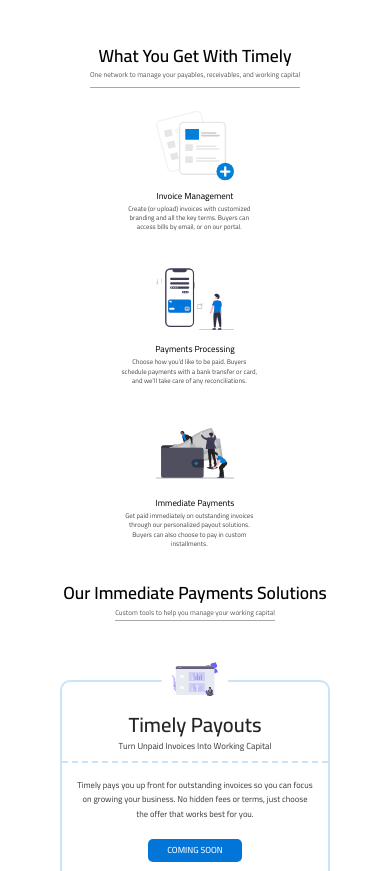
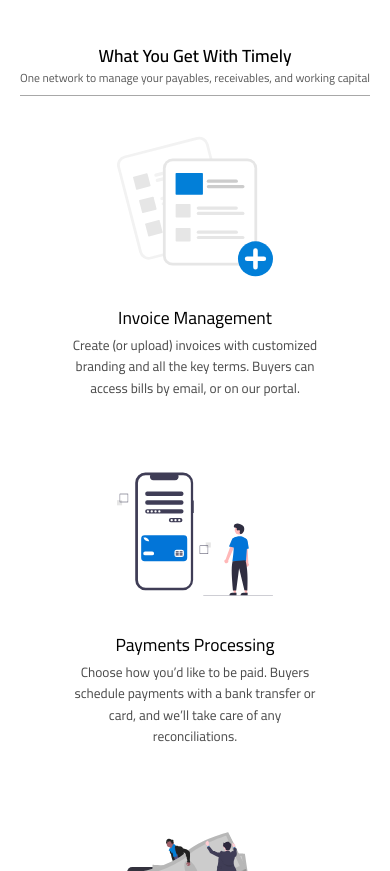
Before and after one commit to nick-fournier/timely-react-staging, a React (Create React App) app: page / in a window 390 px wide. Shown: the part 636-1507 px from the top of the page. Built offline with nearby package versions, Linux system fonts and the light colour scheme.

Commit message:
changed font sizes

```diff
--- a/src/pages/Home/Home.css
+++ b/src/pages/Home/Home.css
@@ -605,10 +605,10 @@
 
 
 
-@media screen and (min-width: 0) and (max-width: 600px) {
+@media screen and (min-width: 0) and (max-width: 480px) {
 
     .HomePageContainer{
-        max-width: 600px;
+        max-width: 480px;
     }
 
     .HomeNav{
@@ -689,24 +689,30 @@
         margin-bottom: 2em;
         padding-bottom: 1em;
         border-bottom: solid 0.5px rgba(128, 128, 128, 0.685);
+        font-size: 2em;
     }
 
 
 
     .HowItWorksView{
-        width: 50%;
+        font-size: 2em;
+        width: 80%;
         flex-direction: column;
         gap: 4em;
     }
 
     .HowItWorksCard img{
         height: 15em;
-        width: 40%;
+        width: 50%;
+        margin-bottom: 1.5em;
     }
 
 
     .HowItWorksParagraph{
-        width: 70%;
+        align-self: center;
+        width: 80%;
+        line-height: 1.6em;
+        margin-top: 0.5em;
     }
 
 
@@ -717,6 +723,7 @@
         display: flex;
         flex-direction: column;
         text-align: center;
+        margin-top: 5em;
     }
 
     .OurImmediatePaymentsHeader{
@@ -729,7 +736,7 @@
     .OurImmediatePaymentsSubheader{
         color: rgba(0, 0, 0, 0.644);
         margin-top: 0.7em;
-        font-size: 1.2em;
+        font-size: 2em;
         font-weight: 400;
         padding-bottom: 0.5em;
         border-bottom: solid 0.5px rgba(128, 128, 128, 0.685);
@@ -777,11 +784,12 @@
 
     .ImmediateCardSubHeader{
         text-transform: capitalize;
-        font-size: 1.5em;
+        font-size: 2em;
+        padding-bottom: 1em;
     }
 
     .ImmediateCardParagraph{
-        font-size: 1.45em;
+        font-size: 2em;
         color: rgba(0, 0, 0, 0.774);
         height: 60%;
         line-height: 1.7;
@@ -830,14 +838,14 @@
 
     .WhoAreWeName{
         margin-top: 0.5em;
-        font-size: 1.5em;
+        font-size: 2.5em;
         font-weight: 500;
     }
 
     .WhoAreWeTitle{
-        margin-top: 0.4em;
+        margin-top: 0.8em;
         margin-bottom: 0.5em;
-        font-size: 1.2em;
+        font-size: 2em;
         color: rgba(0, 0, 0, 0.753);
     }
 
```
